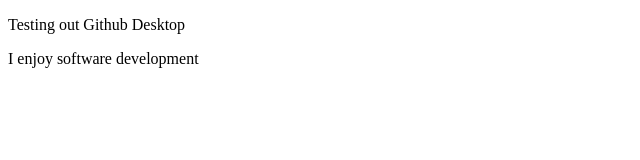
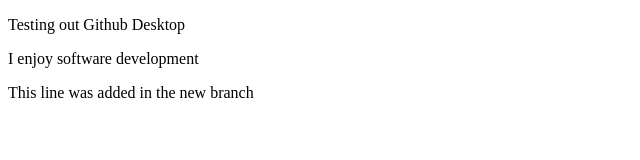
Before and after one commit to shlok30/TestingGit, a plain HTML site: page index.html in a window 1280 px wide. Shown: the whole page, without its empty margins (0-640 px from the left). Drawn offline with Linux system fonts and the light colour scheme.

Commit message:
Added new Paragraph in index.html
This was done on the new branch(not main)

```diff
--- a/index.html
+++ b/index.html
@@ -9,5 +9,6 @@
 <body>
     <p>Testing out Github Desktop</p>
     <p>I enjoy software development</p>
+    <p>This line was added in the new branch</p>
 </body>
 </html>
```
